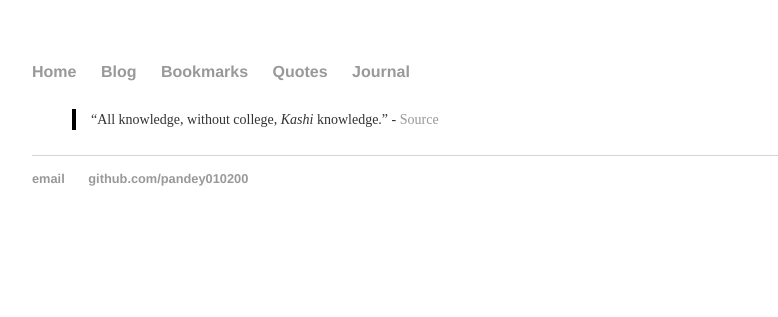
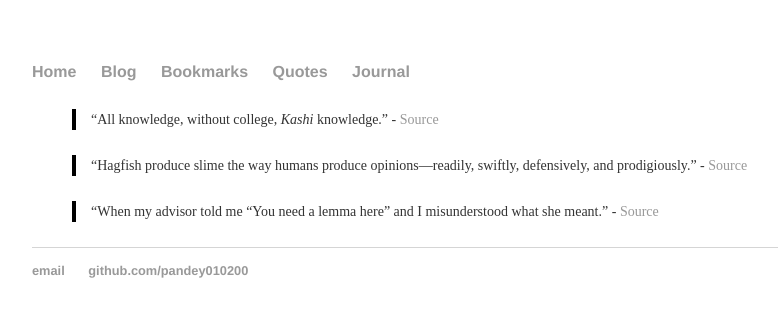
Before and after one commit to pandey010200/pandey010200.github.io, a Jekyll site: the page built from journal/index.md, in a window 1280 px wide. Shown: the top 317 px of the page, without its empty margins (160-938 px from the left). Built offline with Jekyll 4.4.1, drawn with Linux system fonts in a browser that asks for light colours.

Commit message:
Update index.md

```diff
--- a/journal/index.md
+++ b/journal/index.md
@@ -3,3 +3,7 @@ layout: default
 title: Journal
 ---
 > "All knowledge, without college, *Kashi* knowledge." - [Source](https://www.youtube.com/watch?v=uUzOMVUZntk&t=158)
+
+> "Hagfish produce slime the way humans produce opinions—readily, swiftly, defensively, and prodigiously." - [Source](https://www.theatlantic.com/science/archive/2019/01/hagfish-slime/581002/)
+
+> "When my advisor told me "You need a lemma here" and I misunderstood what she meant." - [Source](https://www.reddit.com/r/math/comments/h9w4ki/when_have_you_last_used_an_instance_of_the_yoneda/fuzilbc)
```
